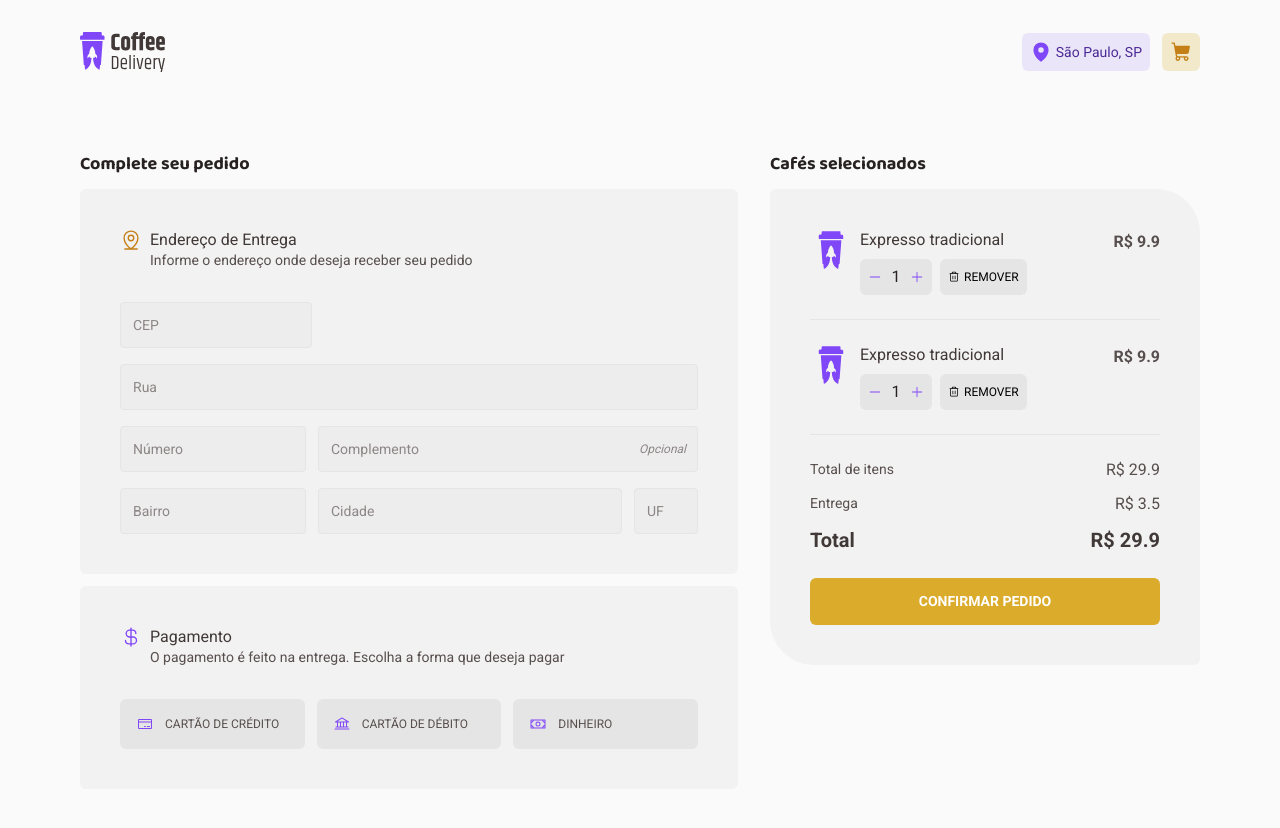
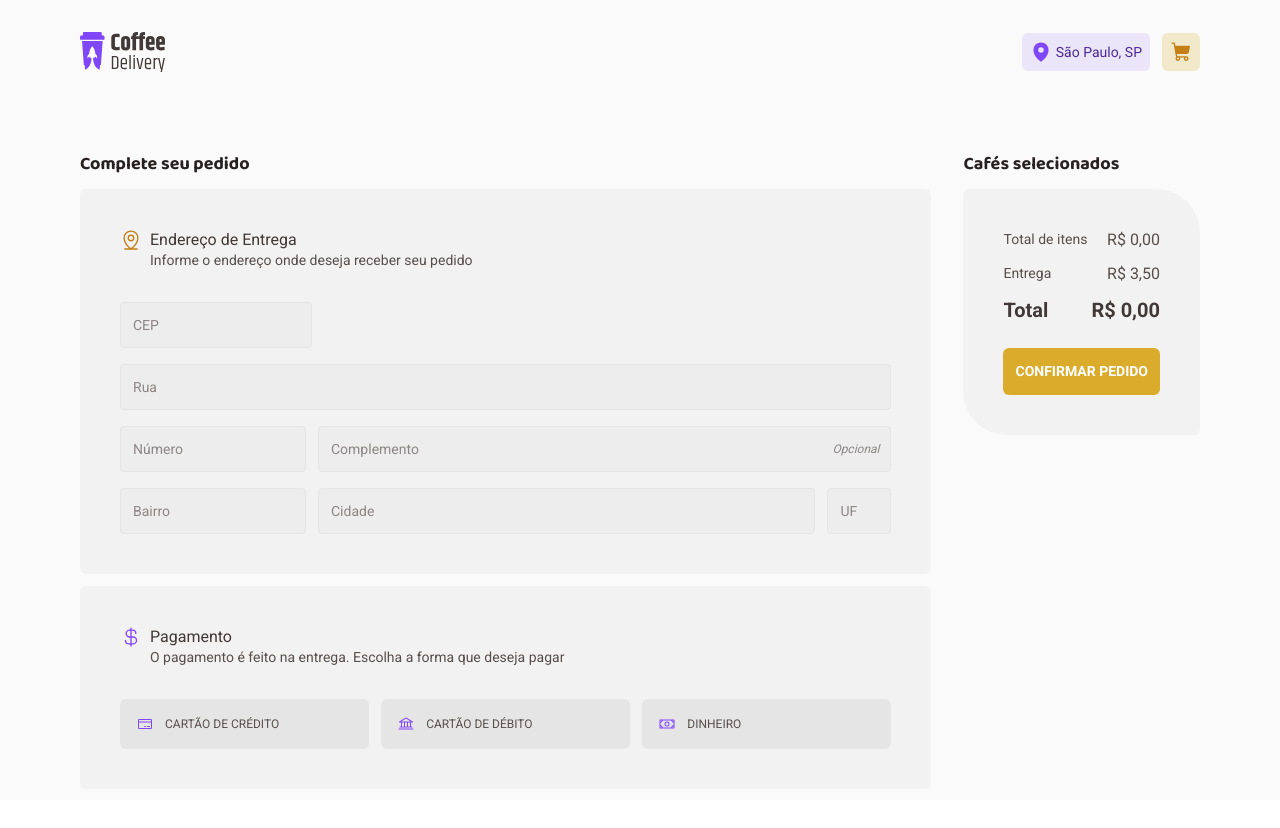
Before and after one commit to carlos-HFC/coffee-delivery, a React (Vite) app: page /checkout in a window 1280 px wide. Shown: the top 828 px of the page. After the commit the page ends 800 px from the top, so only its background shows below. Built offline with nearby package versions, Linux system fonts and the light colour scheme.

Commit message:
feat: show items and calc total purchase value

```diff
--- a/src/constants/index.ts
+++ b/src/constants/index.ts
@@ -127,3 +127,5 @@ export const COFFEES = [
     tags: ["especial", "alcoólico"],
   },
 ]
+
+export const TAX = 3.5
--- /dev/null
+++ b/src/hooks/useCheckout.ts
@@ -0,0 +1,22 @@
+import { TAX } from "../constants"
+import { useDelivery } from "../contexts/delivery"
+
+export function useCheckout() {
+  const { items } = useDelivery()
+
+  const checkout = items.reduce(
+    (accumulator, current) => {
+      accumulator.totalItems += current.price * current.qty
+      accumulator.total = accumulator.totalItems + accumulator.tax
+
+      return accumulator
+    },
+    {
+      tax: TAX,
+      total: 0,
+      totalItems: 0,
+    },
+  )
+
+  return checkout
+}
--- a/src/pages/checkout.tsx
+++ b/src/pages/checkout.tsx
@@ -1,81 +1,50 @@
-import { CurrencyDollar, MapPinLine, Trash } from "@phosphor-icons/react"
+import { CurrencyDollar, MapPinLine } from "@phosphor-icons/react"
 
 import { Button } from "../components/button"
 import { Input } from "../components/input"
-import { InputNumber } from "../components/input-number"
+import { ProductCart } from "../components/product-cart"
 import { Select } from "../components/select"
 
+import { useDelivery } from "../contexts/delivery"
+import { useCheckout } from "../hooks/useCheckout"
+import { numberFormatter } from "../utils/formatter"
+
 export function Checkout() {
+  const { items } = useDelivery()
+
+  const { tax, total, totalItems } = useCheckout()
+
   return (
-    <main>
-      <div className="max-w-6xl mx-auto px-4 py-10 md:pb-40">
+    <>
+      <div className="max-w-6xl mx-auto px-4 pt-10">
         <div className="flex flex-col lg:flex-row-reverse gap-8">
           <div className="space-y-3">
             <h3 className="text-base-title text-lg leading-snug font-bold font-baloo">Cafés selecionados</h3>
 
             <div className="p-5 sm:p-10 rounded-tl-md rounded-br-md rounded-tr-[44px] rounded-bl-[44px] bg-base-card flex flex-col gap-6">
-              <div className="flex items-start gap-2 flex-wrap sm:flex-nowrap justify-between sm:justify-start pb-6 border-b border-base-button lg:min-w-[350px]">
-                <div className="w-1/3 sm:w-auto">
-                  <img
-                    src="/favicon.svg"
-                    alt=""
-                  />
-                </div>
-
-                <div className="flex flex-col gap-2 order-last sm:order-none w-full sm:w-auto sm:flex-1">
-                  <span className="w-full leading-snug font-roboto text-base-subtitle">Expresso tradicional</span>
-
-                  <div className="flex gap-2 *:w-full sm:*:w-auto">
-                    <InputNumber />
-                    <Button variant="secondary">
-                      <Trash />
-                      Remover
-                    </Button>
-                  </div>
-                </div>
-
-                <div className="w-1/3 sm:w-auto text-right">
-                  <span className="text-base-text font-roboto font-bold leading-snug">R$ 9.9</span>
-                </div>
-              </div>
-
-              <div className="flex items-start gap-2 flex-wrap sm:flex-nowrap justify-between sm:justify-start pb-6 border-b border-base-button lg:min-w-[350px]">
-                <div className="w-1/3 sm:w-auto">
-                  <img
-                    src="/favicon.svg"
-                    alt=""
-                  />
-                </div>
-
-                <div className="flex flex-col gap-2 order-last sm:order-none w-full sm:w-auto sm:flex-1">
-                  <span className="w-full leading-snug font-roboto text-base-subtitle">Expresso tradicional</span>
-
-                  <div className="flex gap-2 *:w-full sm:*:w-auto">
-                    <InputNumber />
-                    <Button variant="secondary">
-                      <Trash />
-                      Remover
-                    </Button>
-                  </div>
-                </div>
-
-                <div className="w-1/3 sm:w-auto text-right">
-                  <span className="text-base-text font-roboto font-bold leading-snug">R$ 9.9</span>
-                </div>
-              </div>
+              {items.map(item => (
+                <ProductCart
+                  key={item.id}
+                  {...item}
+                />
+              ))}
 
               <div className="flex flex-col gap-3">
                 <div className="flex justify-between items-center">
                   <span className="text-base-text font-roboto text-sm leading-snug">Total de itens</span>
-                  <span className="text-base-text font-roboto leading-snug">R$ 29.9</span>
+                  <span className="text-base-text font-roboto leading-snug">
+                    R$ {numberFormatter.format(totalItems)}
+                  </span>
                 </div>
                 <div className="flex justify-between items-center">
                   <span className="text-base-text font-roboto text-sm leading-snug">Entrega</span>
-                  <span className="text-base-text font-roboto leading-snug">R$ 3.5</span>
+                  <span className="text-base-text font-roboto leading-snug">R$ {numberFormatter.format(tax)}</span>
                 </div>
                 <div className="flex justify-between items-center">
                   <span className="text-base-subtitle font-roboto font-bold text-xl leading-snug">Total</span>
-                  <span className="text-base-subtitle font-roboto font-bold text-xl leading-snug">R$ 29.9</span>
+                  <span className="text-base-subtitle font-roboto font-bold text-xl leading-snug">
+                    R$ {numberFormatter.format(total)}
+                  </span>
                 </div>
               </div>
 
@@ -185,6 +154,6 @@ export function Checkout() {
           </div>
         </div>
       </div>
-    </main>
+    </>
   )
 }
```
